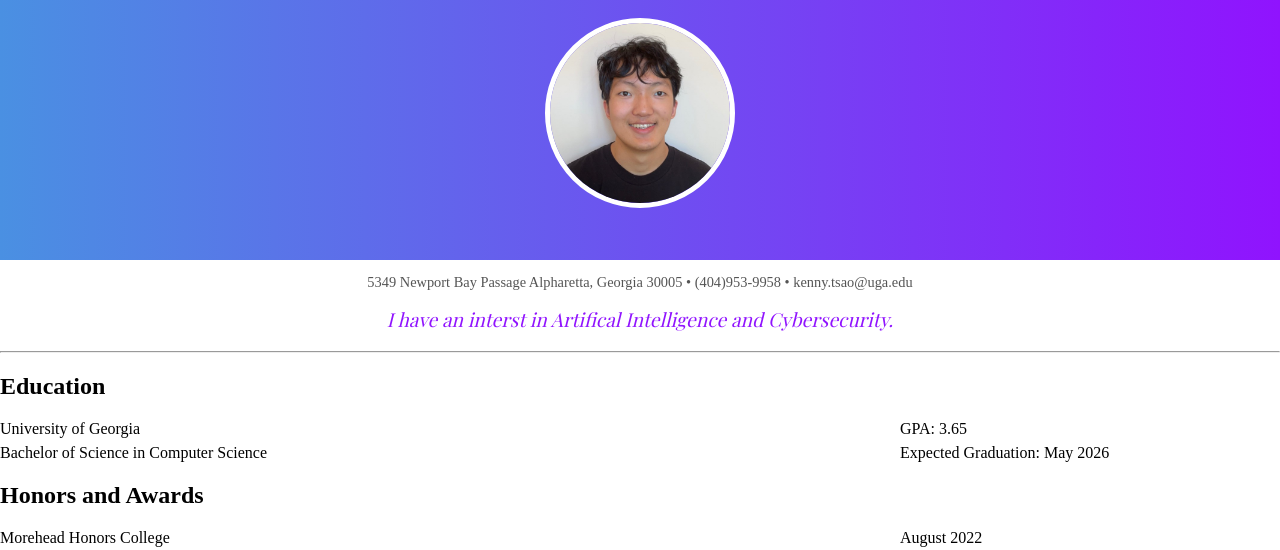
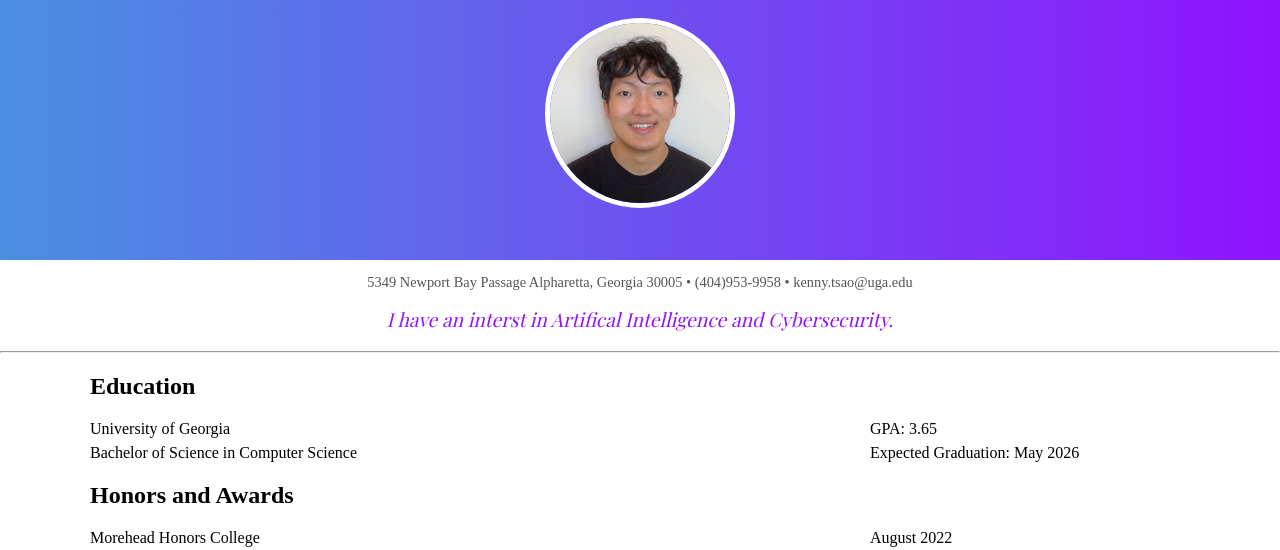
Before and after one commit to kyt123456/kt40602.github.io, a website: page index.html in a window 1280 px wide. Shown: the part 240-790 px from the top of the page. Drawn offline with nearby package versions, Linux system fonts and the light colour scheme; a web font is replaced by a local one.

Commit message:
Update style.css

```diff
--- a/css/style.css
+++ b/css/style.css
@@ -75,6 +75,16 @@ header img {
 hr {
 
 }
+
+
+section {
+  padding-left: 1.25rem;
+  padding-right: 1.25rem;
+  max-width: 1100px;
+  margin-left: auto;
+  margin-right: auto;
+}
+
 
 section h3 {
   font-family: 'Playfair Display', serif;
```
